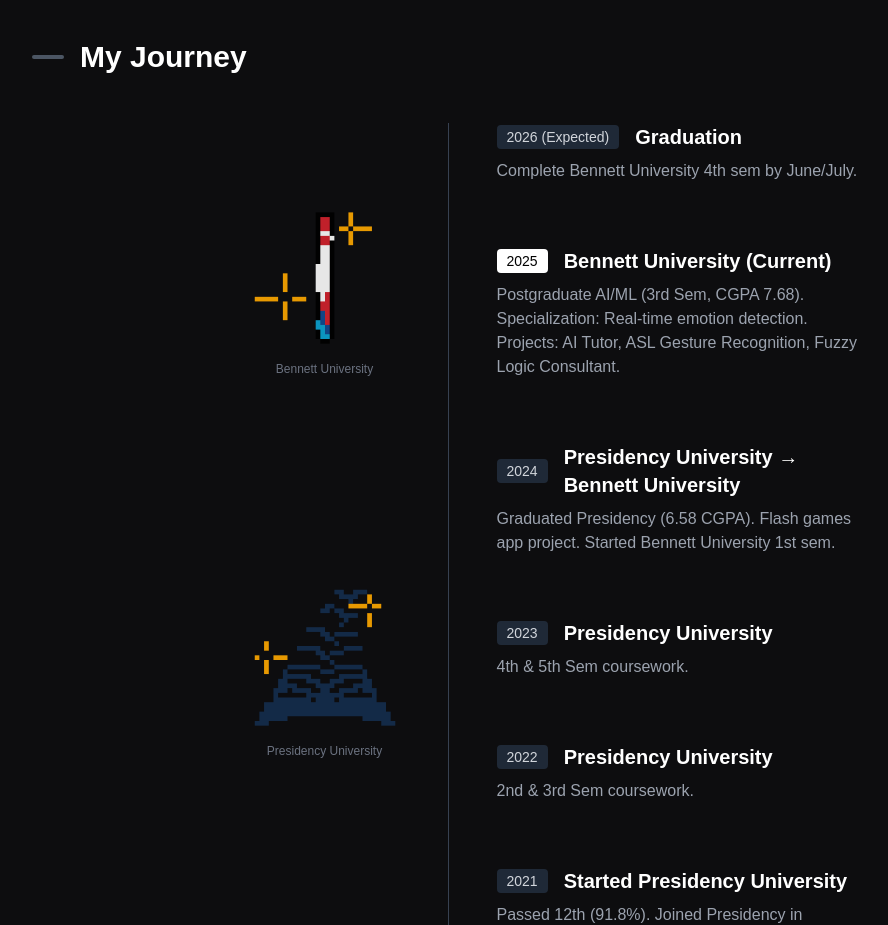
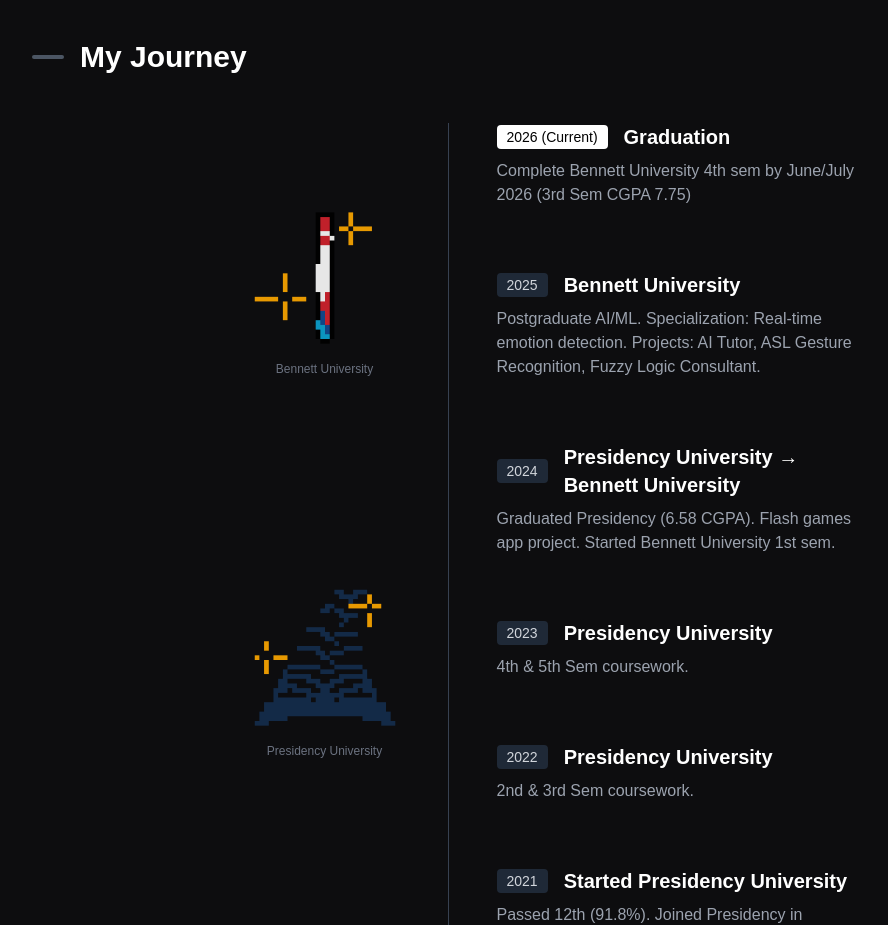
Before and after one commit to AnnaNutzz/Portfolio-Website, a Next.js app: page / in a window 1280 px wide. Shown: the part 820-1745 px from the top of the page, without its empty margins (336-1224 px from the left). Built offline with nearby package versions, Linux system fonts and the light colour scheme; no server answers; the database is empty.

Commit message:
updated timeline

```diff
--- a/components/Timeline.tsx
+++ b/components/Timeline.tsx
@@ -4,16 +4,16 @@
 export default function Timeline() {
     const events = [
         {
-            year: "2026 (Expected)",
+            year: "2026 (Current)",
             title: "Graduation",
-            desc: "Complete Bennett University 4th sem by June/July.",
-            current: false
+            desc: "Complete Bennett University 4th sem by June/July 2026 (3rd Sem CGPA 7.75)",
+            current: true
         },
         {
             year: "2025",
-            title: "Bennett University (Current)",
-            desc: "Postgraduate AI/ML (3rd Sem, CGPA 7.68). Specialization: Real-time emotion detection. Projects: AI Tutor, ASL Gesture Recognition, Fuzzy Logic Consultant.",
-            current: true,
+            title: "Bennett University",
+            desc: "Postgraduate AI/ML. Specialization: Real-time emotion detection. Projects: AI Tutor, ASL Gesture Recognition, Fuzzy Logic Consultant.",
+            current: false,
             logo: "bennett"
         },
         {
```
